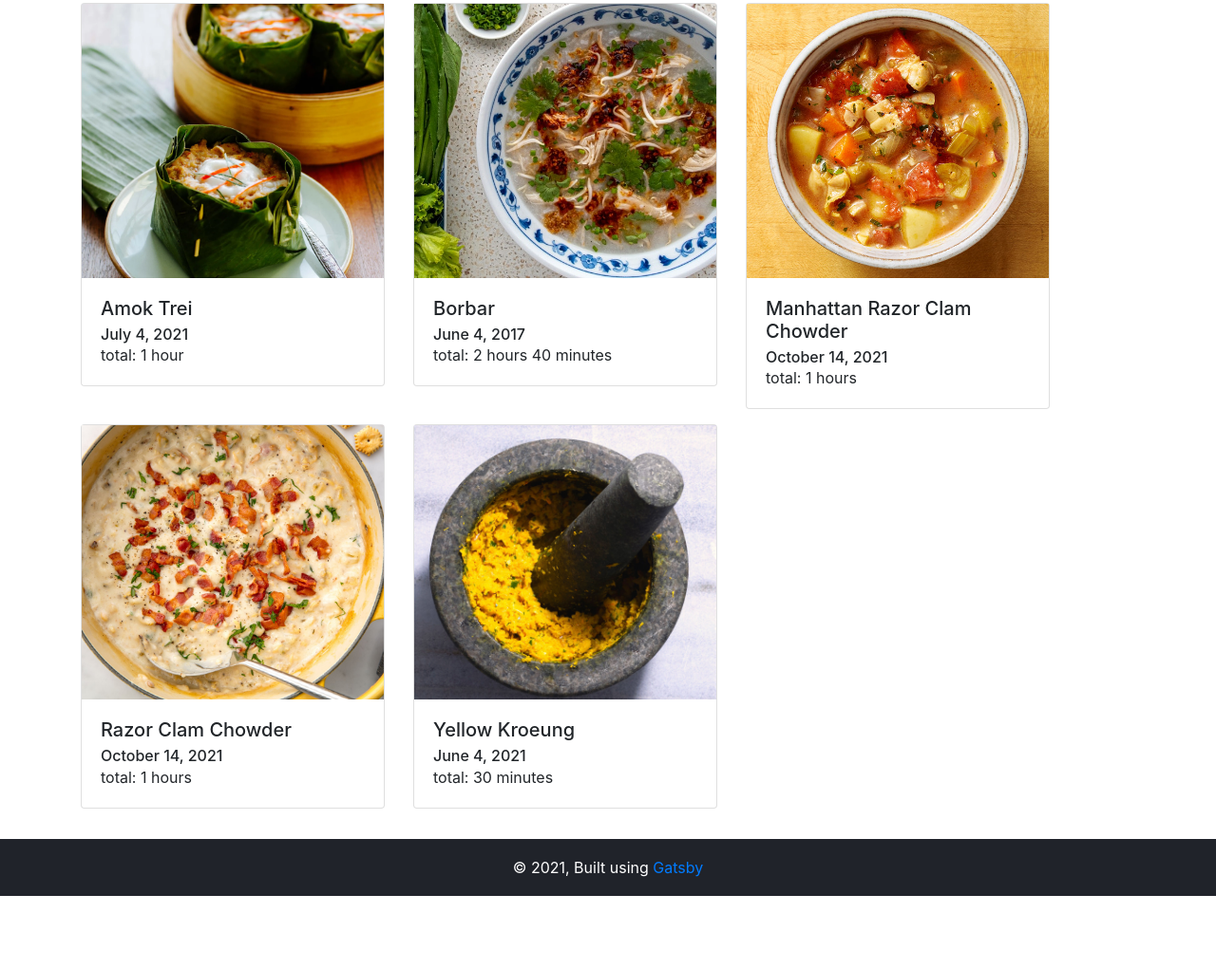
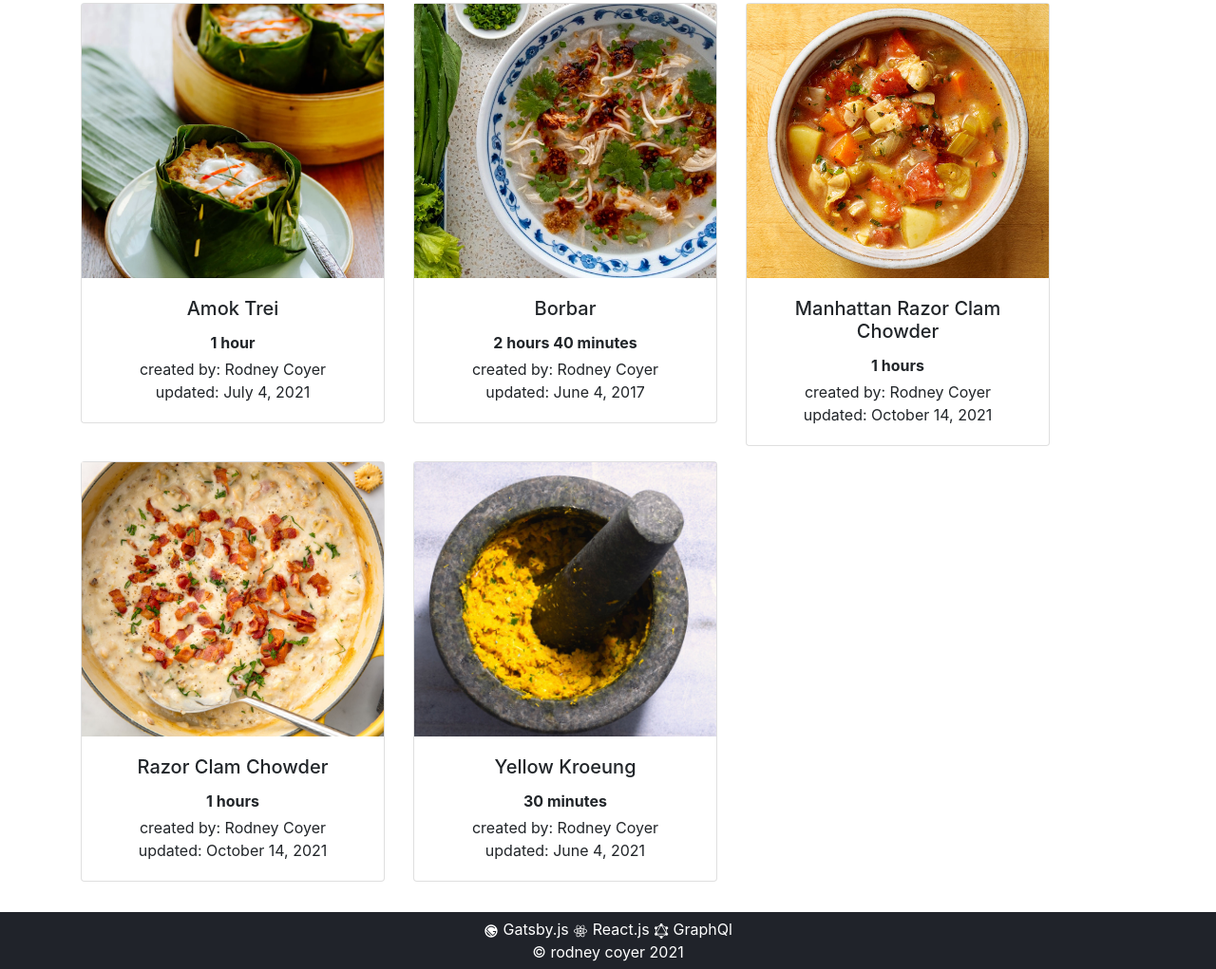
Before and after one commit to rodneycoyer/family-recipes, a Gatsby site: page /recipes in a window 1280 px wide. Shown: the part 605-1626 px from the top of the page at 95% size. Before the commit the page ends 1549 px from the top, so only its background shows below. Built offline with nearby package versions, Linux system fonts and the light colour scheme; Gatsby itself is replaced by a stand-in of ours.

Commit message:
footer and icons

```diff
--- a/src/components/layout.js
+++ b/src/components/layout.js
@@ -1,10 +1,11 @@
 import React from "react"
 import { StaticQuery, graphql } from "gatsby"
 
+import { RiGatsbyFill, RiReactjsFill } from "react-icons/ri"
+import { GrGraphQl } from "react-icons/gr"
+
 import { Container, Row, Col, Jumbotron } from "react-bootstrap"
-
 import Navbar from "./navBar"
-import { StaticImage } from "gatsby-plugin-image"
 
 const Layout = ({ children, pageInfo }) => (
   <StaticQuery
@@ -32,9 +33,16 @@ const Layout = ({ children, pageInfo }) => (
             <Col className="footer-col">
               <footer>
                 <span>
-                  © {new Date().getFullYear()}, Built using
-                  {` `}
-                  <a href="https://www.gatsbyjs.org">Gatsby</a>
+                  <RiGatsbyFill />
+                  <a href="https://www.gatsbyjs.org" style={{ color: "white" }}> Gatsby.js </a>
+                  {' '}
+                  <RiReactjsFill />
+                  <a href="https://www.reactjs.org" style={{ color: "white" }}> React.js </a>
+                  {" "}
+                  <GrGraphQl />
+                  <a href="https://www.reactjs.org" style={{ color: "white" }}> GraphQl </a>
+                  <br />
+                  © rodney coyer {new Date().getFullYear()}
                 </span>
               </footer>
             </Col>
--- a/src/pages/recipes.js
+++ b/src/pages/recipes.js
@@ -30,9 +30,10 @@ const RecipeIndex = ({ data }) => {
                             />
                           </Link>
                           <Card.Body>
-                            <Card.Title> {node.frontmatter.title} </Card.Title>
-                            <Card.Subtitle> {node.frontmatter.date} </Card.Subtitle>
-                            <Card.Text> total: {node.frontmatter.totalTime} </Card.Text>
+                            <Card.Title className="text-center"> {node.frontmatter.title} </Card.Title>
+                            <Card.Text className="text-center mb-1"><strong>{node.frontmatter.totalTime}</strong> </Card.Text>
+                            <Card.Text className="text-center mb-0">created by: {node.frontmatter.author}  </Card.Text>
+                            <Card.Text className="text-center">updated: {node.frontmatter.date}  </Card.Text>
                           </Card.Body>
                         </Card>
                       </Col>
--- a/src/pages/recipes/{mdx.slug}.js
+++ b/src/pages/recipes/{mdx.slug}.js
@@ -13,6 +13,7 @@ const RecipePost = ({ data }) => {
             <h1> {data.mdx.frontmatter.title} </h1>
             <p>posted: {data.mdx.frontmatter.date} author: {data.mdx.frontmatter.author} </p>
             <GatsbyImage
+                className="mb-3"
                 image={image}
                 alt={data.mdx.frontmatter.hero_image_alt}
             />
```
